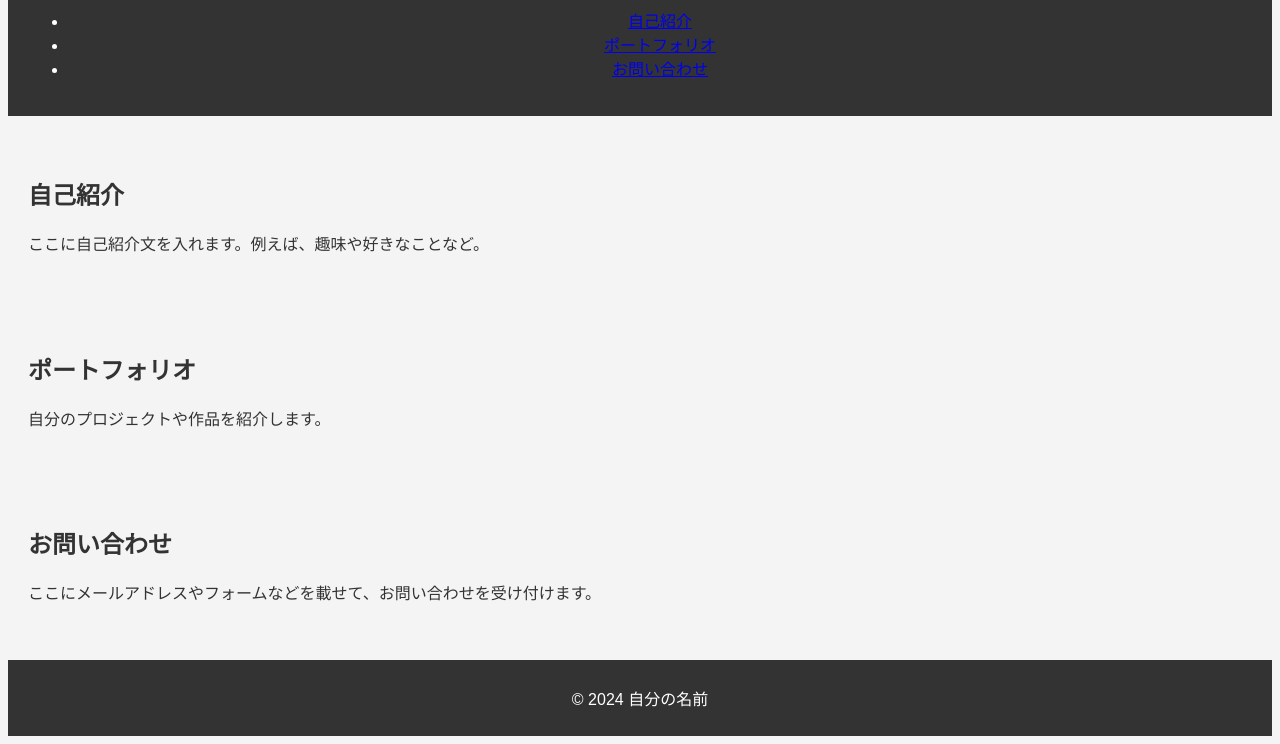
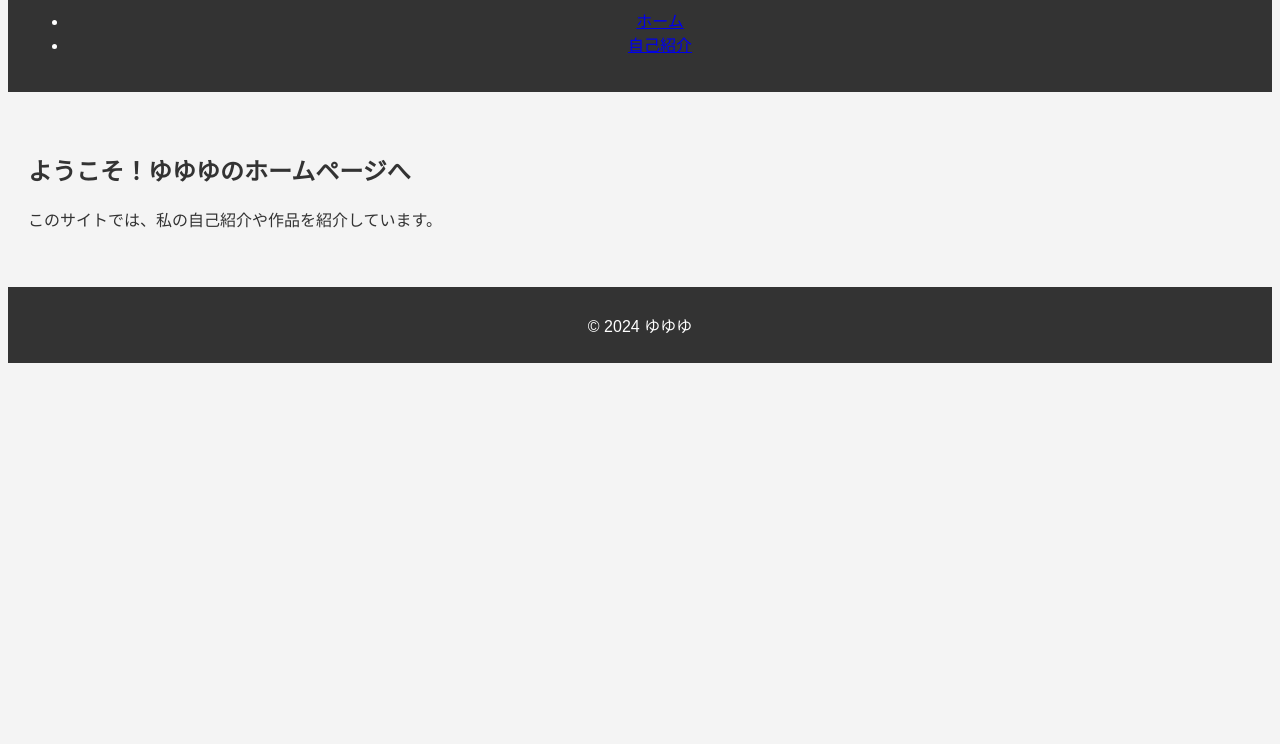
Before and after one commit to yuyuyu1226-yuki/yuyuyu-homepage-app, a plain HTML site: page index.html in a window 1280 px wide. Shown: the part 109-853 px from the top of the page. After the commit the page ends 800 px from the top, so only its background shows below. Drawn offline with Linux system fonts and the light colour scheme.

Commit message:
Update index.html

```diff
--- a/index.html
+++ b/index.html
@@ -3,34 +3,25 @@
 <head>
     <meta charset="UTF-8">
     <meta name="viewport" content="width=device-width, initial-scale=1.0">
-    <title>自分のホームページ</title>
+    <title>ゆゆゆのホームページ</title>
     <link rel="stylesheet" href="style.css">
 </head>
 <body>
     <header>
-        <h1>ようこそ！私のホームページへ</h1>
+        <h1>ゆゆゆのホームページ</h1>
         <nav>
             <ul>
-                <li><a href="#about">自己紹介</a></li>
-                <li><a href="#portfolio">ポートフォリオ</a></li>
-                <li><a href="#contact">お問い合わせ</a></li>
+                <li><a href="index.html">ホーム</a></li>
+                <li><a href="about.html">自己紹介</a></li>
             </ul>
         </nav>
     </header>
-    <section id="about">
-        <h2>自己紹介</h2>
-        <p>ここに自己紹介文を入れます。例えば、趣味や好きなことなど。</p>
-    </section>
-    <section id="portfolio">
-        <h2>ポートフォリオ</h2>
-        <p>自分のプロジェクトや作品を紹介します。</p>
-    </section>
-    <section id="contact">
-        <h2>お問い合わせ</h2>
-        <p>ここにメールアドレスやフォームなどを載せて、お問い合わせを受け付けます。</p>
+    <section>
+        <h2>ようこそ！ゆゆゆのホームページへ</h2>
+        <p>このサイトでは、私の自己紹介や作品を紹介しています。</p>
     </section>
     <footer>
-        <p>&copy; 2024 自分の名前</p>
+        <p>&copy; 2024 ゆゆゆ</p>
     </footer>
 </body>
 </html>
```
